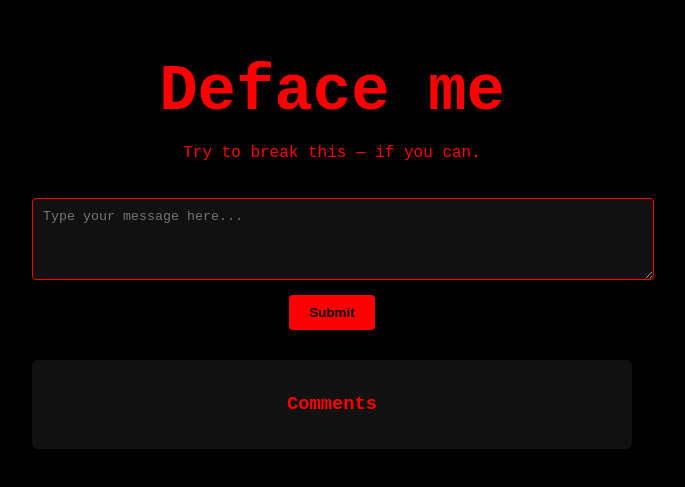
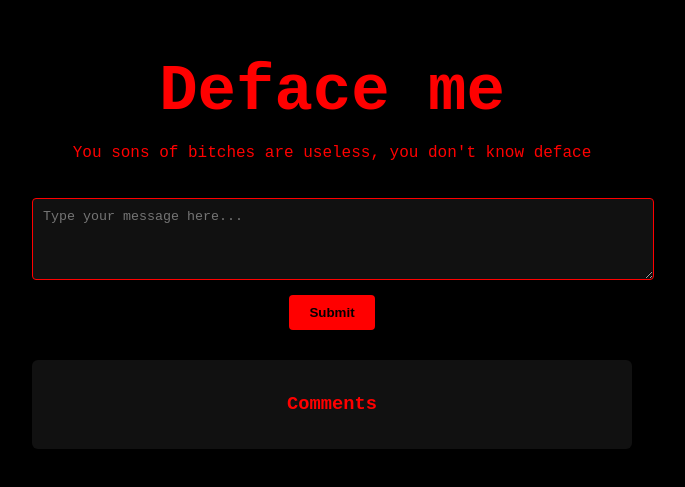
Before and after one commit to 666teamm/Deface-me, a plain HTML site: page public/index.html in a window 1280 px wide. Shown: the part 169-656 px from the top of the page, without its empty margins (308-993 px from the left). Drawn offline with Linux system fonts and the light colour scheme; no server answers.

Commit message:
Update index.html

```diff
--- a/public/index.html
+++ b/public/index.html
@@ -10,7 +10,7 @@
 <body>
   <div class="center-container">
     <h1>Deface me</h1>
-    <p>Try to break this — if you can.</p>
+    <p>You sons of bitches are useless, you don't know deface</p>
 
     <form id="form" autocomplete="off">
       <textarea id="message" rows="4" placeholder="Type your message here..."></textarea><br>
```
